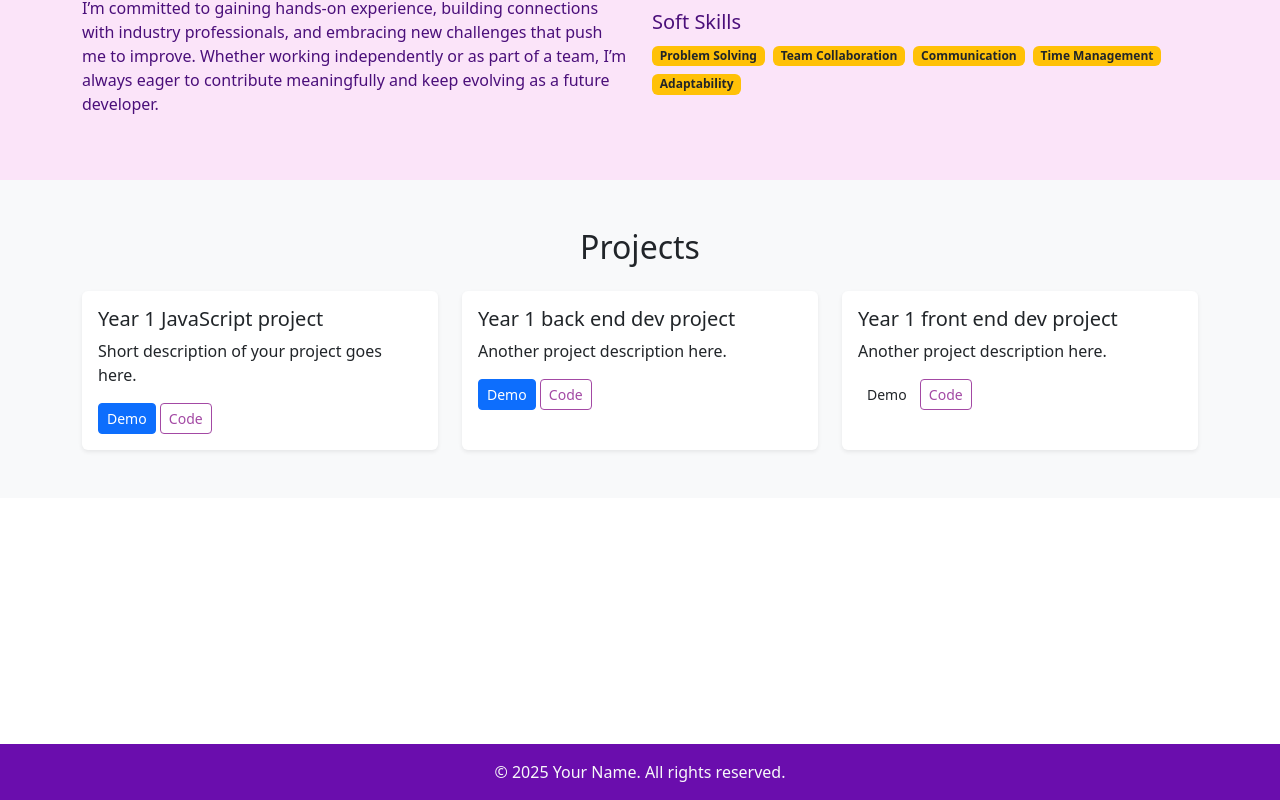
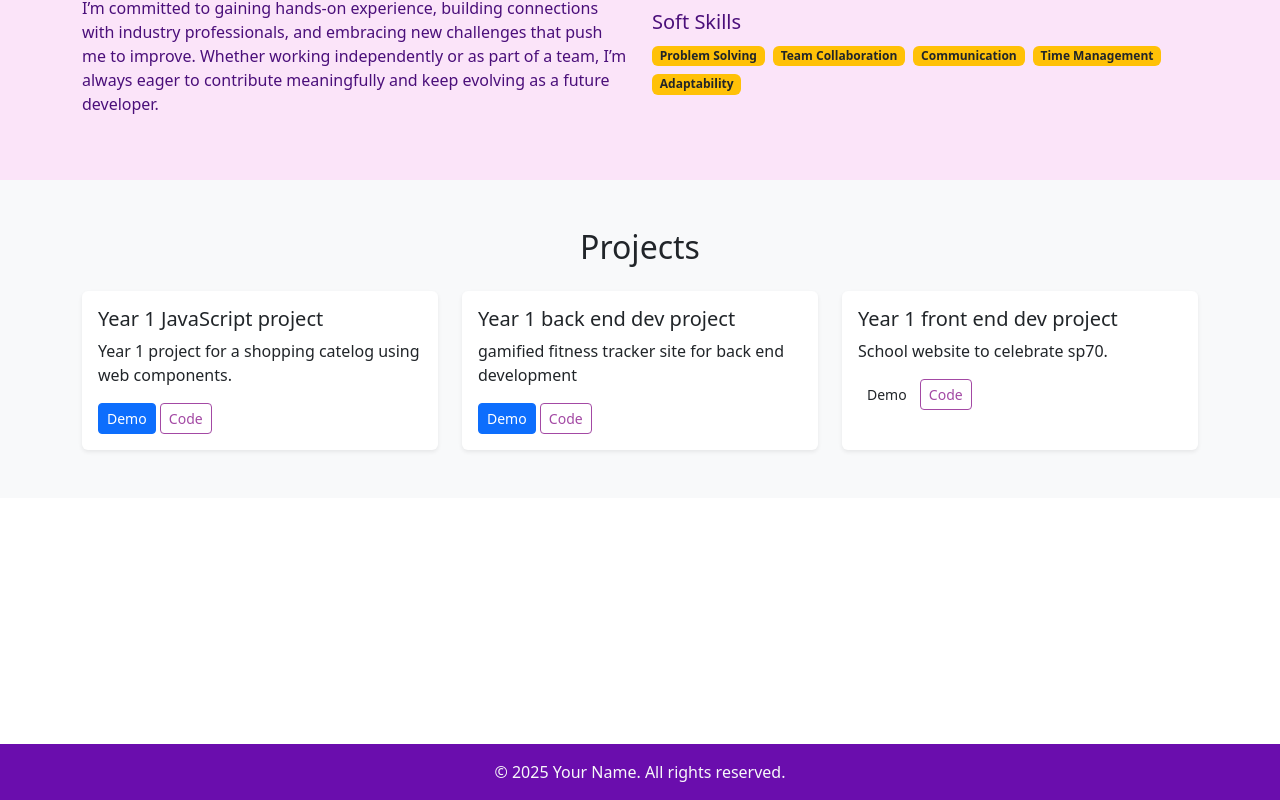
Before and after one commit to Webster2316/Alaina-Portfolio, a plain HTML site: page index.html in a window 1280 px wide. Shown: the part 1162-1962 px from the top of the page. Drawn offline with nearby package versions, Linux system fonts and the light colour scheme.

Commit message:
Update index.html

```diff
--- a/index.html
+++ b/index.html
@@ -104,7 +104,7 @@ I’m committed to gaining hands-on experience, building connections with indust
           <div class="card h-100 shadow-sm">
             <div class="card-body">
               <h5 class="card-title">Year 1 JavaScript project</h5>
-              <p class="card-text">Short description of your project goes here.</p>
+              <p class="card-text">Year 1 project for a shopping catelog using web components.</p>
               <a href="#" class="btn btn-primary btn-new btn-sm">Demo</a>
               <a href="https://github.com/Webster2316/FOP2" class="btn btn-outline-dark btn-sm">Code</a>
             </div>
@@ -114,7 +114,7 @@ I’m committed to gaining hands-on experience, building connections with indust
           <div class="card h-100 shadow-sm">
             <div class="card-body">
               <h5 class="card-title">Year 1 back end dev project</h5>
-              <p class="card-text">Another project description here.</p>
+              <p class="card-text">gamified fitness tracker site for back end development</p>
               <a href="#" class="btn btn-primary btn-new btn-sm">Demo</a>
               <a href="https://github.com/Webster2316/BED-GamifiedFitnessTracker" class="btn btn-outline-dark btn-sm">Code</a>
             </div>
@@ -124,7 +124,7 @@ I’m committed to gaining hands-on experience, building connections with indust
           <div class="card h-100 shadow-sm">
             <div class="card-body">
               <h5 class="card-title">Year 1 front end dev project</h5>
-              <p class="card-text">Another project description here.</p>
+              <p class="card-text">School website to celebrate sp70.</p>
               <a href="https://webster2316.github.io/FEDSP70site/" class="btn btn-new btn-sm">Demo</a>
               <a href="https://github.com/Webster2316/FEDSP70site" class="btn btn-outline-dark btn-sm">Code</a>
             </div>
```
